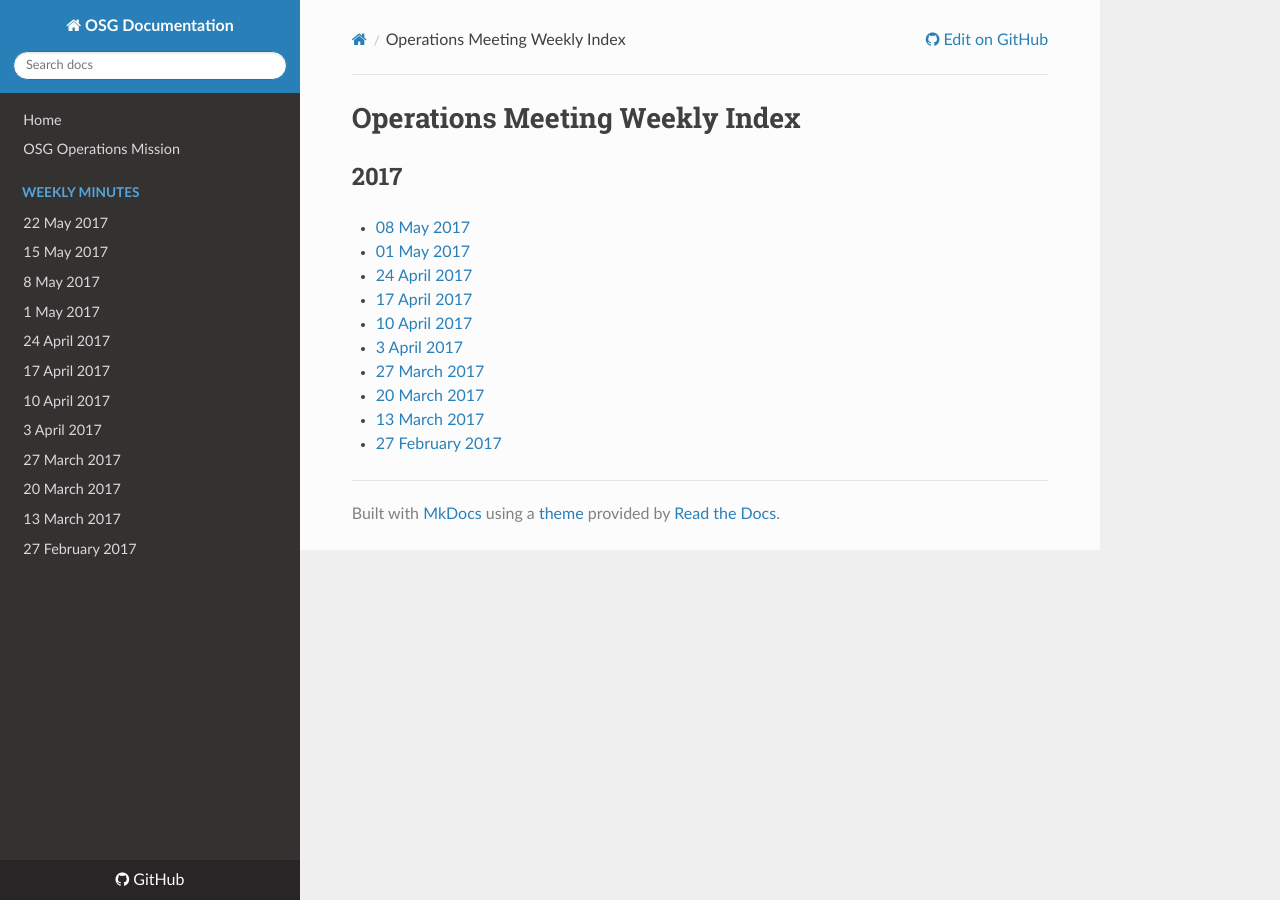
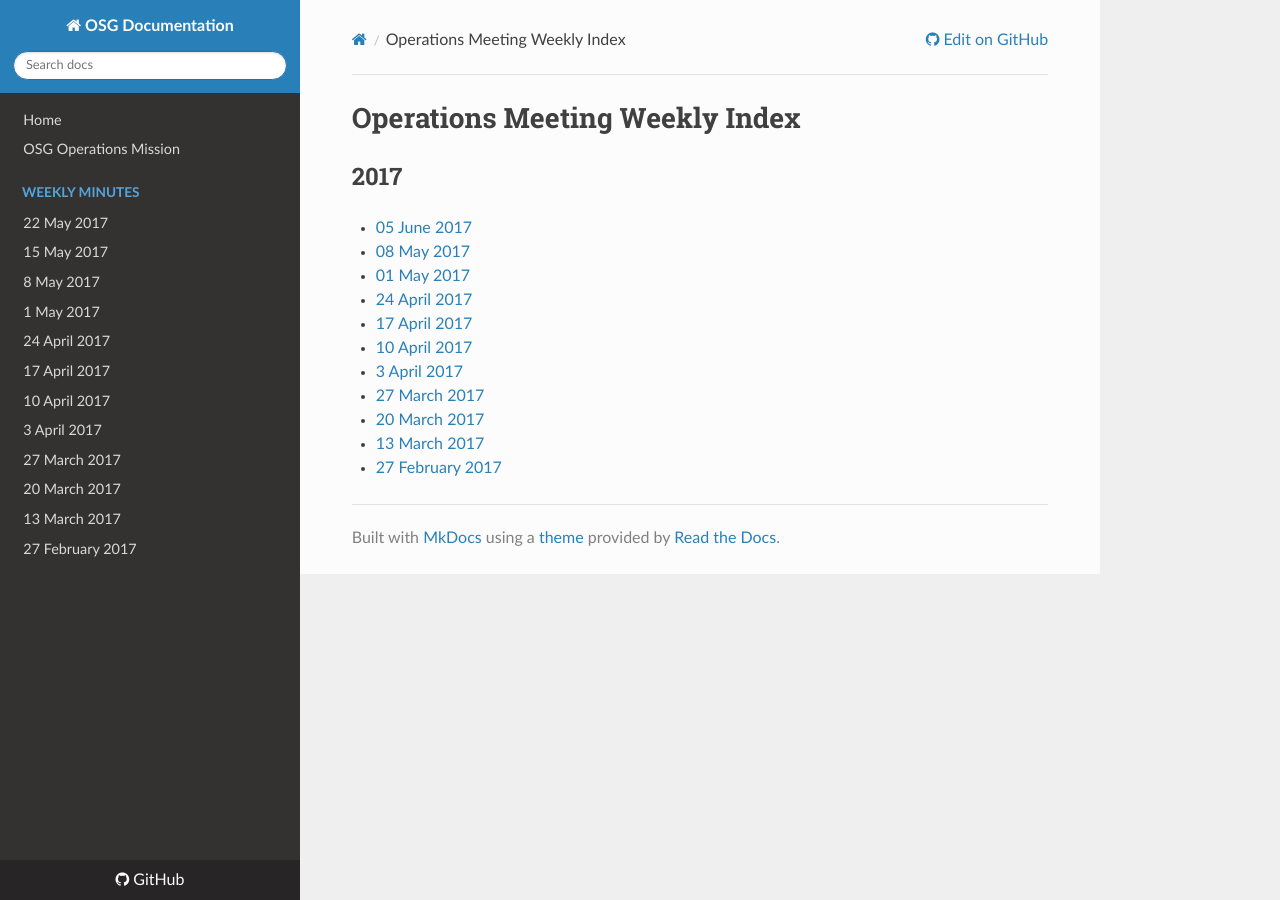
Before and after one commit to osg-htc/operations, an MkDocs documentation site: the page built from docs/WeeklyMinutes/MeetingIndex.md, in a window 1280 px wide. Built offline with MkDocs 1.6.1, drawn with Linux system fonts in a browser that asks for light colours; nearby versions of some CDN libraries; old or Windows-style settings are respelled for this version of MkDocs.

Commit message:
Update MeetingIndex.md

```diff
--- a/docs/WeeklyMinutes/MeetingIndex.md
+++ b/docs/WeeklyMinutes/MeetingIndex.md
@@ -1,6 +1,7 @@
 # Operations Meeting Weekly Index
 
 ## 2017
+   * [05 June 2017](05Jun2017.md)
    * [08 May 2017](08May2017.md)
    * [01 May 2017](01May2017.md)
    * [24 April 2017](24Apr2017.md)
```
